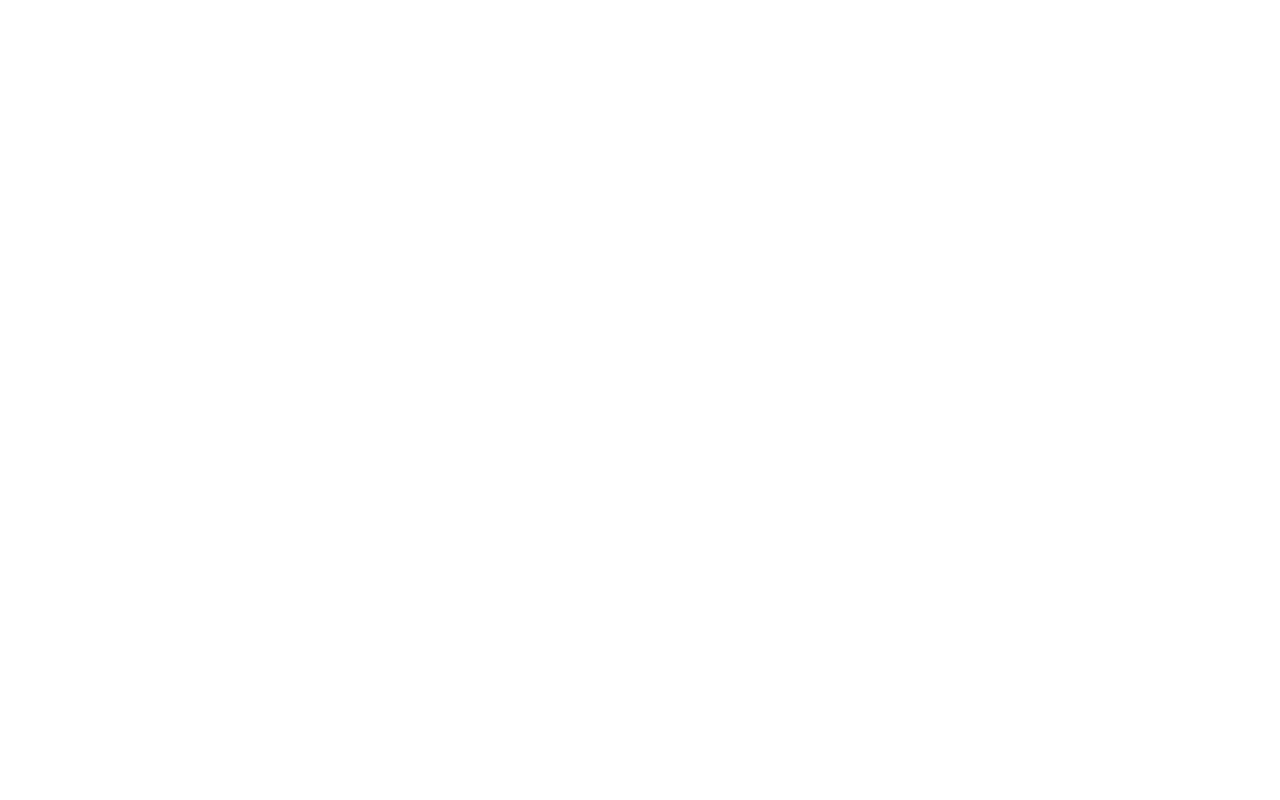
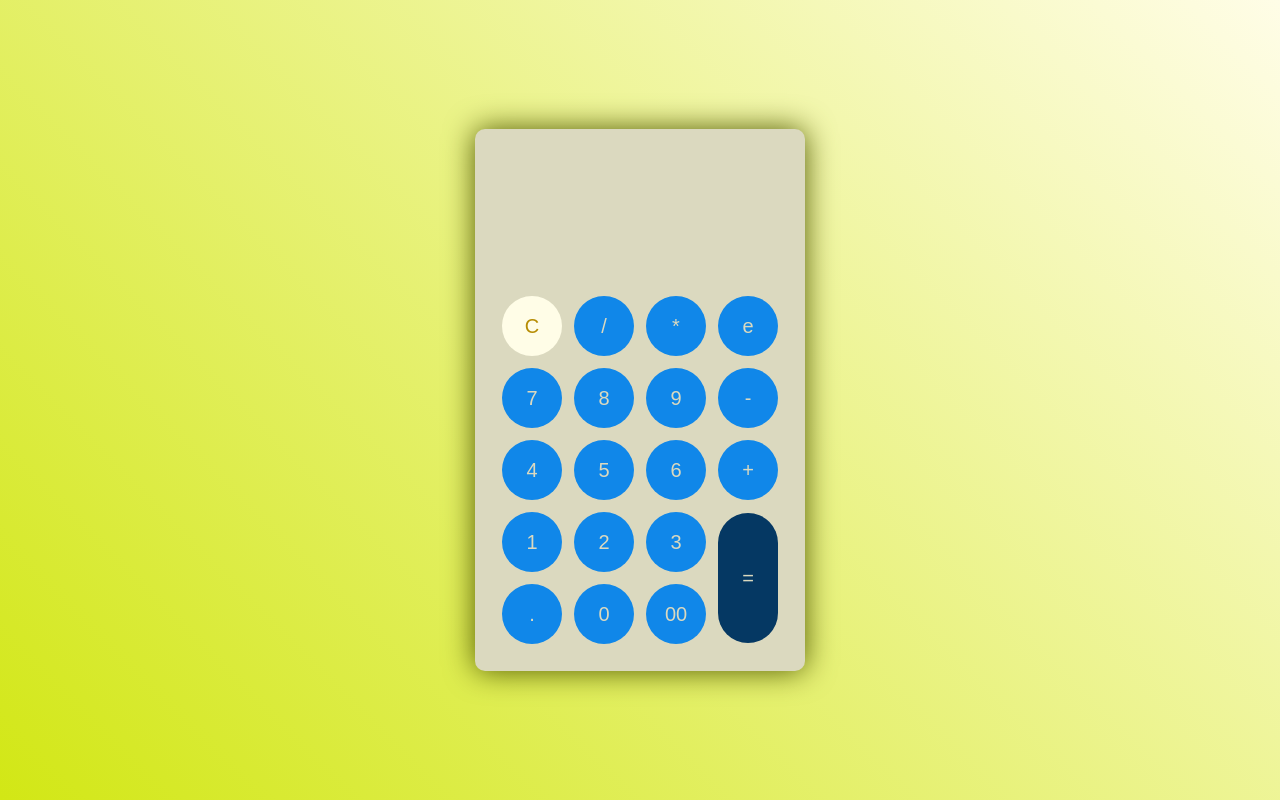
Before and after one commit to Ellisvelandia/javascript-T, a plain HTML site: page index.html in a window 1280 px wide. Drawn offline with Linux system fonts and the light colour scheme.

Commit message:
calculator

```diff
--- a/app.js
+++ b/app.js
@@ -16,7 +16,6 @@
 //   resp.style = "color:red";
 // }
 
-
 // Array
 // const reply = document.getElementById("resp");
 // const btnRunner = document.getElementById("run");
@@ -30,3 +29,35 @@
 //     reply.innerHTML = array;
 //   });
 // }
+
+// call fetch
+
+// async function obtainData() {
+//   await fetch("https://api.github.com/repositories/19438/commits")
+//  .then(response=> response.json())
+//  .then(json=> console.log(json))
+//  .catch(error=> console.log('request for error',error))
+// }
+
+// obtainData()
+
+const display = document.querySelector("#display");
+const buttons = document.querySelectorAll("button");
+
+buttons.forEach((item) => {
+  item.onclick = () => {
+    if (item.id == "clear") {
+      display.innerText = "";
+    } else if (item.id == "backspace") {
+      let string = display.innerText.toString();
+      display.innerText = string.substr(0, string.length - 1);
+    } else if (display.innerText != "" && item.id == "equal") {
+      display.innerText = eval(display.innerText);
+    } else if (display.innerText == "" && item.id == "equal") {
+      display.innerText = "null";
+      setTimeout(() => (display.innerText = ""), 2000);
+    } else {
+      display.innerText += item.id;
+    }
+  };
+});
--- /dev/null
+++ b/css/style.scss
@@ -0,0 +1,107 @@
+* {
+  padding: 0;
+  margin: 0;
+  box-sizing: border-box;
+  font-family: sans-serif;
+}
+
+body {
+  background: linear-gradient(45deg, #d2e715, #fffde7);
+}
+
+.container {
+  height: 100vh;
+  width: 100vw;
+  display: flex;
+  align-items: center;
+  justify-content: center;
+  flex-wrap: wrap;
+}
+
+.calculator {
+  position: relative;
+  height: auto;
+  width: auto;
+  padding: 20px;
+  border-radius: 10px;
+  box-shadow: 0 0 30px rgb(81, 90, 1);
+  background-color: #dbd9bf;
+
+  #display {
+    color: #000000;
+    margin: 0 10px;
+    height: 120px;
+    width: auto;
+    display: flex;
+    align-items: flex-end;
+    justify-content: flex-end;
+    font-size: 20px;
+    margin-bottom: 20px;
+    font-weight: 800;
+  }
+
+  #equal {
+    height: 130px;
+  }
+
+  #clear {
+    background-color: #fffde7;
+    color: #b68c03;
+  }
+
+  .btn-number {
+    background-color: #1087e9;
+    color: #dbd9bf;
+  }
+
+  .btn-operator {
+    background-color: #1087e9;
+    color: #dbd9bf;
+  }
+
+  .btn-equal {
+    background-color: #053863;
+    color: #dbd9bf;
+  }
+}
+
+.theme-toggler {
+  position: absolute;
+  top: 30px;
+  right: 30px;
+  color: #fffde7;
+  cursor: pointer;
+  z-index: 1;
+
+  &::before {
+    content: "";
+    height: 30px;
+    width: 30px;
+    top: 50%;
+    transform: translate(-50%, -50%);
+    border-radius: 50%;
+    background-color: #333;
+    z-index: 1;
+  }
+}
+
+.theme-toggler .active {
+  color: #333;
+  &::before {
+    background-color: #fffde7;
+  }
+}
+
+button {
+  height: 60px;
+  width: 60px;
+  border: 0;
+  border-radius: 30px;
+  margin: 5px;
+  font-size: 20px;
+  cursor: pointer;
+  transition: all 200ms ease;
+  &:hover{
+    transform: scale(1.1);
+  }
+}
--- a/index.html
+++ b/index.html
@@ -4,7 +4,7 @@
     <meta charset="UTF-8" />
     <meta http-equiv="X-UA-Compatible" content="IE=edge" />
     <meta name="viewport" content="width=device-width, initial-scale=1.0" />
-    <link rel="stylesheet" href="style.css" />
+    <link rel="stylesheet" href="css/style.css" />
     <script src="app.js" defer></script>
     <title>Javascript Course</title>
   </head>
@@ -14,10 +14,56 @@
     <input type="text" id="n2" placeholder="num 2" />
     <button id="calculate">calculate</button>
     <p id="resps">--</p> -->
-<!--
+    <!--
     <h1>Arrays</h1>
     <button id="run">Run</button>
     <p id="resp">--</p> -->
-
+    <div class="container">
+      <div class="calculator dark">
+        <div class="theme-toggler active">
+          <i class="toggler-icon"></i>
+        </div>
+        <div class="display-screen">
+          <div id="display"></div>
+        </div>
+        <div class="buttons">
+          <table>
+            <tr>
+              <td><button class="btn-operator" id="clear">C</button></td>
+              <td><button class="btn-operator" id="/">/</button></td>
+              <td><button class="btn-operator" id="*">*</button></td>
+              <td>
+                <button class="btn-operator" id="backspace">e</button>
+              </td>
+            </tr>
+            <tr>
+              <td><button class="btn-number" id="7">7</button></td>
+              <td><button class="btn-number" id="8">8</button></td>
+              <td><button class="btn-number" id="9">9</button></td>
+              <td><button class="btn-operator" id="-">-</button></td>
+            </tr>
+            <tr>
+              <td><button class="btn-number" id="4">4</button></td>
+              <td><button class="btn-number" id="5">5</button></td>
+              <td><button class="btn-number" id="6">6</button></td>
+              <td><button class="btn-operator" id="+">+</button></td>
+            </tr>
+            <tr>
+              <td><button class="btn-number" id="1">1</button></td>
+              <td><button class="btn-number" id="2">2</button></td>
+              <td><button class="btn-number" id="3">3</button></td>
+              <td rowspan="2">
+                <button class="btn-equal" id="equal">=</button>
+              </td>
+            </tr>
+            <tr>
+              <td><button class="btn-operator" id=".">.</button></td>
+              <td><button class="btn-number" id="0">0</button></td>
+              <td><button class="btn-number" id="00">00</button></td>
+            </tr>
+          </table>
+        </div>
+      </div>
+    </div>
   </body>
 </html>
```
Also changed, not shown: css/style.css (added), style.css (deleted), 1 other file.
